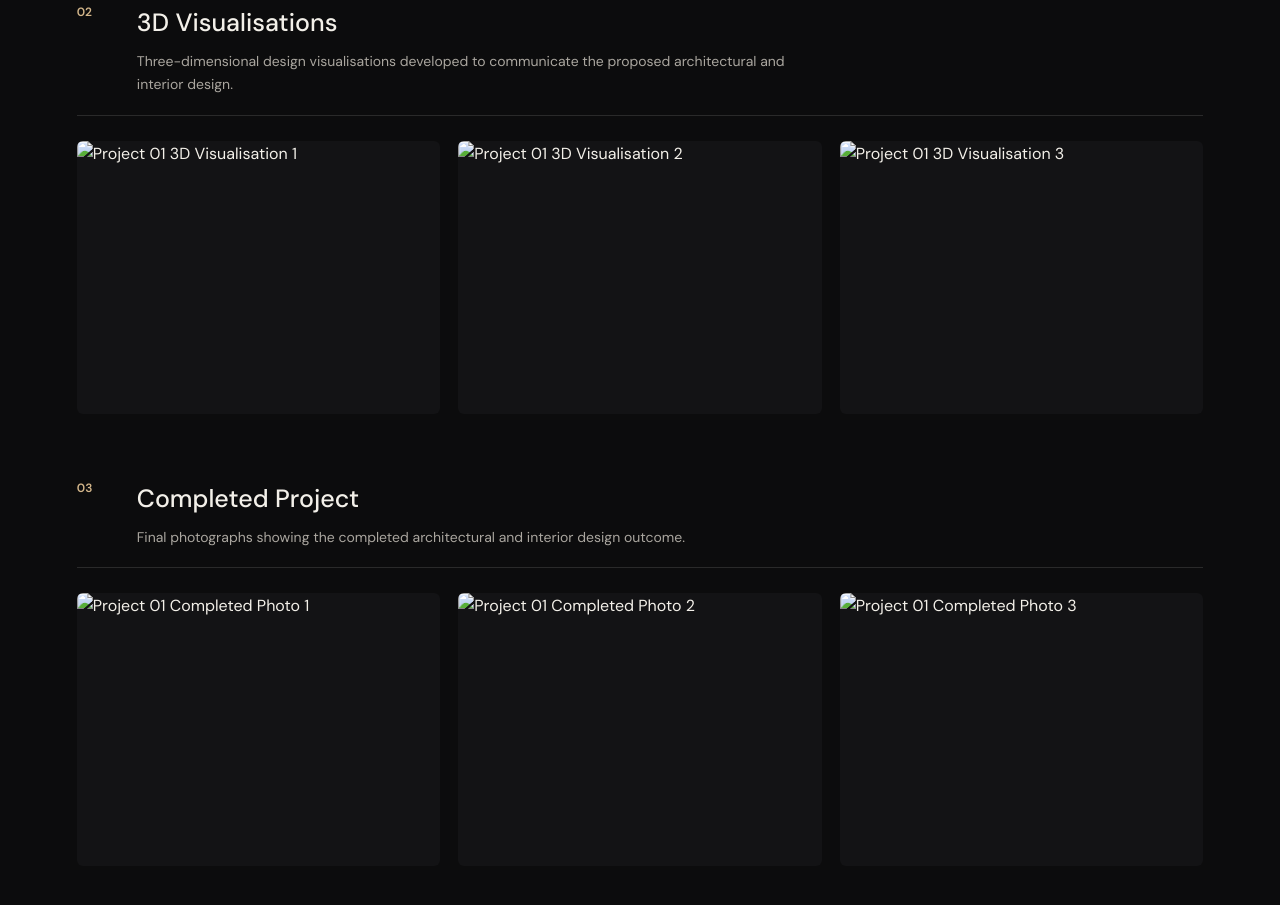
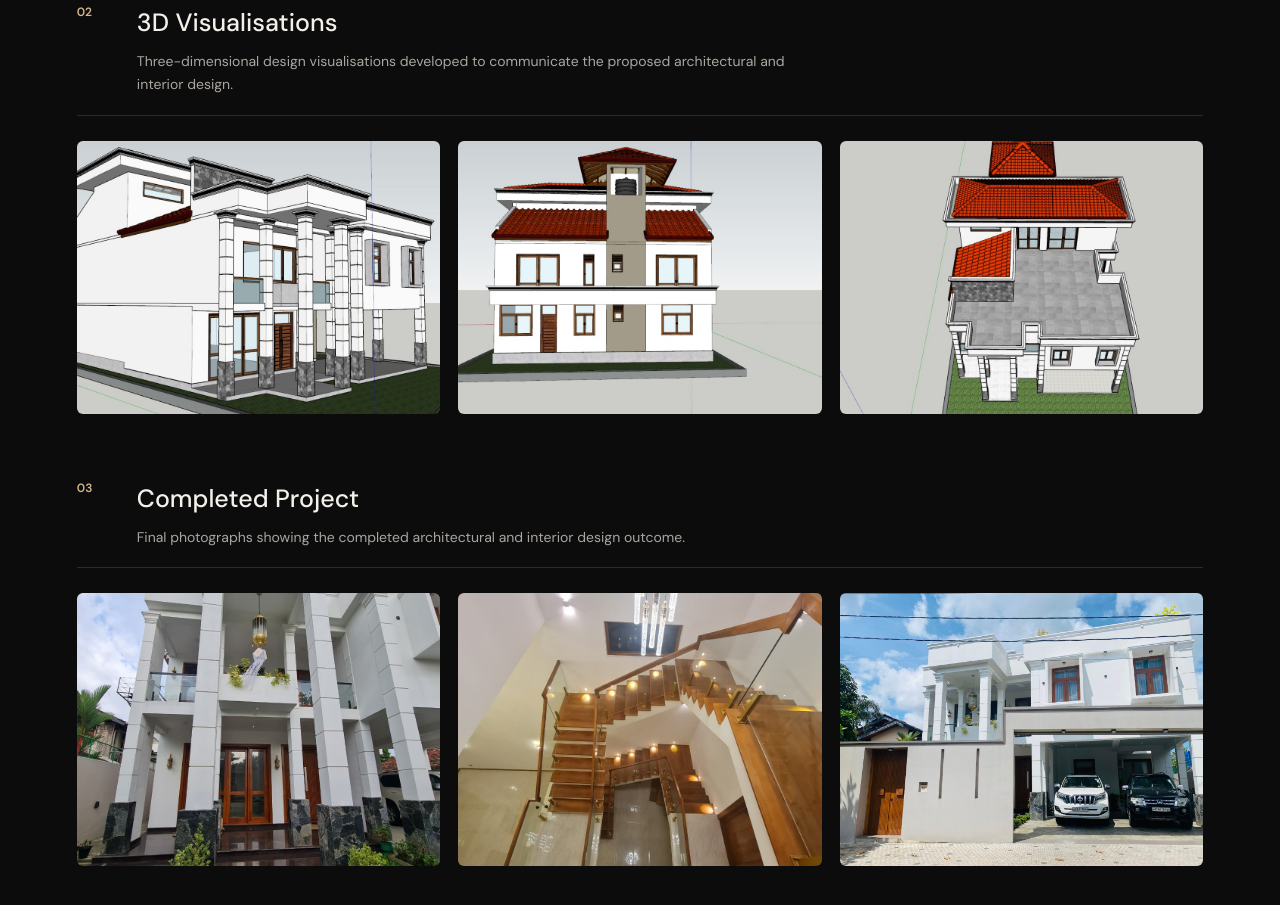
Before and after one commit to HeshanMunasinghe/myresume3, a plain HTML site: page index.html in a window 1280 px wide. Shown: the part 4435-5340 px from the top of the page. Drawn offline with nearby package versions, Linux system fonts and the light colour scheme; a web font is replaced by a local one.

Commit message:
Update index.html

```diff
--- a/index.html
+++ b/index.html
@@ -446,7 +446,7 @@
       <div class="project-image-box">
 
         <img
-          src="images/project-01-3d-01.jpg"
+          src="images/project-01-3d-01.jpeg"
           alt="Project 01 3D Visualisation 1"
         >
 
@@ -457,7 +457,7 @@
       <div class="project-image-box">
 
         <img
-          src="images/project-01-3d-02.jpg"
+          src="images/project-01-3d-02.jpeg"
           alt="Project 01 3D Visualisation 2"
         >
 
@@ -468,7 +468,7 @@
       <div class="project-image-box">
 
         <img
-          src="images/project-01-3d-03.jpg"
+          src="images/project-01-3d-03.jpeg"
           alt="Project 01 3D Visualisation 3"
         >
 
@@ -508,7 +508,7 @@
       <div class="project-image-box">
 
         <img
-          src="images/project-01-final-01.jpg"
+          src="images/project-01-final-01.jpeg"
           alt="Project 01 Completed Photo 1"
         >
 
@@ -519,7 +519,7 @@
       <div class="project-image-box">
 
         <img
-          src="images/project-01-final-02.jpg"
+          src="images/project-01-final-02.jpeg"
           alt="Project 01 Completed Photo 2"
         >
 
@@ -530,7 +530,7 @@
       <div class="project-image-box">
 
         <img
-          src="images/project-01-final-03.jpg"
+          src="images/project-01-final-03.jpeg"
           alt="Project 01 Completed Photo 3"
         >
 
```
